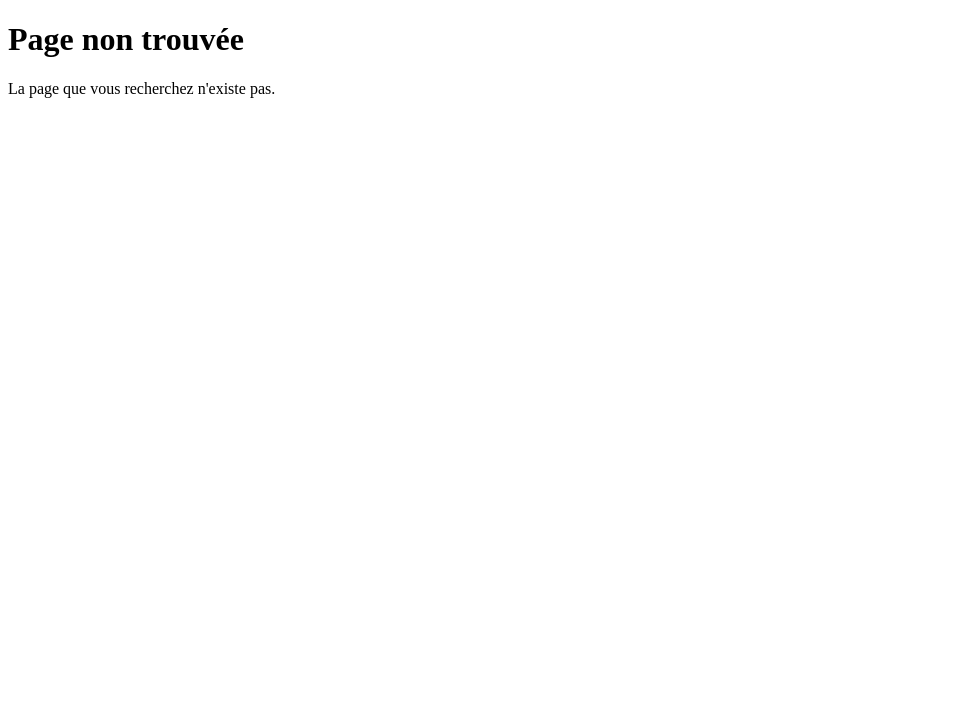
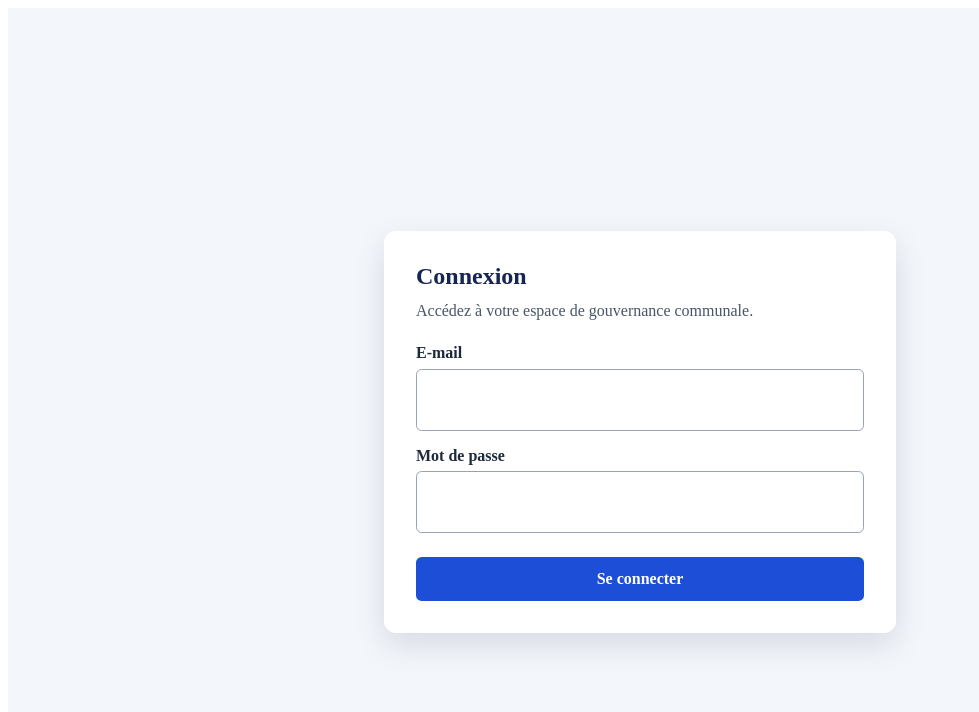
Before and after one commit to theantsadev/app-gouvernance-communale, a React (Vite) app in the folder frontend/: page /connexion in a window 1280 px wide. Shown: the top 712 px of the page, without its empty margins (0-979 px from the left). Built offline with nearby package versions, Linux system fonts and the light colour scheme.

Commit message:
LOGIN001-AFFICHAGE : page de connexion

```diff
--- a/frontend/src/App.tsx
+++ b/frontend/src/App.tsx
@@ -3,10 +3,13 @@ import Layout from './components/layout/Layout'
 import Content1 from './pages/Content1'
 import Content2 from './pages/Content2'
 import Error from './pages/Error'
+import LoginPage from './modules/auth/LoginPage'
 
 export default function App() {
   return (
     <Routes>
+      {/* Affichage : la page de connexion reste hors du layout authentifié. */}
+      <Route path="connexion" element={<LoginPage />} />
 
       <Route element={<Layout />}>
         {/* index pour indiquer une route par défaut */}
--- /dev/null
+++ b/frontend/src/assets/css/login-style.css
@@ -0,0 +1,72 @@
+.login-page {
+    min-height: 100vh;
+    display: grid;
+    place-items: center;
+    padding: 1.5rem;
+    background: #f3f6fb;
+}
+
+.login-card {
+    width: min(100%, 28rem);
+    padding: 2rem;
+    border-radius: 0.75rem;
+    background: #fff;
+    box-shadow: 0 0.75rem 2rem rgb(15 23 42 / 12%);
+}
+
+.login-card h1 {
+    margin: 0;
+    color: #172554;
+}
+
+.login-introduction {
+    margin: 0.75rem 0 1.5rem;
+    color: #475569;
+}
+
+.login-champ {
+    display: grid;
+    gap: 0.4rem;
+    margin-bottom: 1rem;
+}
+
+.login-champ label {
+    font-weight: 600;
+    color: #1e293b;
+}
+
+.login-champ input {
+    min-height: 2.75rem;
+    padding: 0.5rem 0.75rem;
+    border: 1px solid #94a3b8;
+    border-radius: 0.35rem;
+    font: inherit;
+}
+
+.login-champ input:focus {
+    outline: 2px solid #2563eb;
+    outline-offset: 1px;
+}
+
+.login-bouton {
+    width: 100%;
+    min-height: 2.75rem;
+    margin-top: 0.5rem;
+    border: 0;
+    border-radius: 0.35rem;
+    background: #1d4ed8;
+    color: #fff;
+    font: inherit;
+    font-weight: 600;
+    cursor: pointer;
+}
+
+@media (max-width: 767px) {
+    .login-page {
+        padding: 1rem;
+    }
+
+    .login-card {
+        padding: 1.5rem;
+    }
+}
--- /dev/null
+++ b/frontend/src/modules/auth/LoginPage.tsx
@@ -0,0 +1,70 @@
+import { useState } from "react";
+import type { FormEvent } from "react";
+import "../../assets/css/login-style.css";
+
+type ChampsConnexion = {
+    email: string;
+    motDePasse: string;
+};
+
+const LoginPage = () => {
+    const [champs, setChamps] = useState<ChampsConnexion>({
+        email: "",
+        motDePasse: "",
+    });
+
+    // Affichage : conserve les valeurs saisies par l'utilisateur.
+    const modifierChamp = (champ: keyof ChampsConnexion, valeur: string) => {
+        setChamps((valeurs) => ({ ...valeurs, [champ]: valeur }));
+    };
+
+    // Affichage : prépare le formulaire pour le branchement de LOGIN006.
+    const soumettre = (event: FormEvent<HTMLFormElement>) => {
+        event.preventDefault();
+    };
+
+    return (
+        <main className="login-page">
+            <section className="login-card" aria-labelledby="login-titre">
+                <h1 id="login-titre">Connexion</h1>
+                <p className="login-introduction">
+                    Accédez à votre espace de gouvernance communale.
+                </p>
+
+                <form onSubmit={soumettre}>
+                    <div className="login-champ">
+                        <label htmlFor="email">E-mail</label>
+                        <input
+                            id="email"
+                            name="email"
+                            type="email"
+                            autoComplete="username"
+                            required
+                            value={champs.email}
+                            onChange={(event) => modifierChamp("email", event.target.value)}
+                        />
+                    </div>
+
+                    <div className="login-champ">
+                        <label htmlFor="motDePasse">Mot de passe</label>
+                        <input
+                            id="motDePasse"
+                            name="motDePasse"
+                            type="password"
+                            autoComplete="current-password"
+                            required
+                            value={champs.motDePasse}
+                            onChange={(event) => modifierChamp("motDePasse", event.target.value)}
+                        />
+                    </div>
+
+                    <button className="login-bouton" type="submit">
+                        Se connecter
+                    </button>
+                </form>
+            </section>
+        </main>
+    );
+};
+
+export default LoginPage;
```
Also changed, not shown: 1 other file (tests, documents, lock files or other folders).
